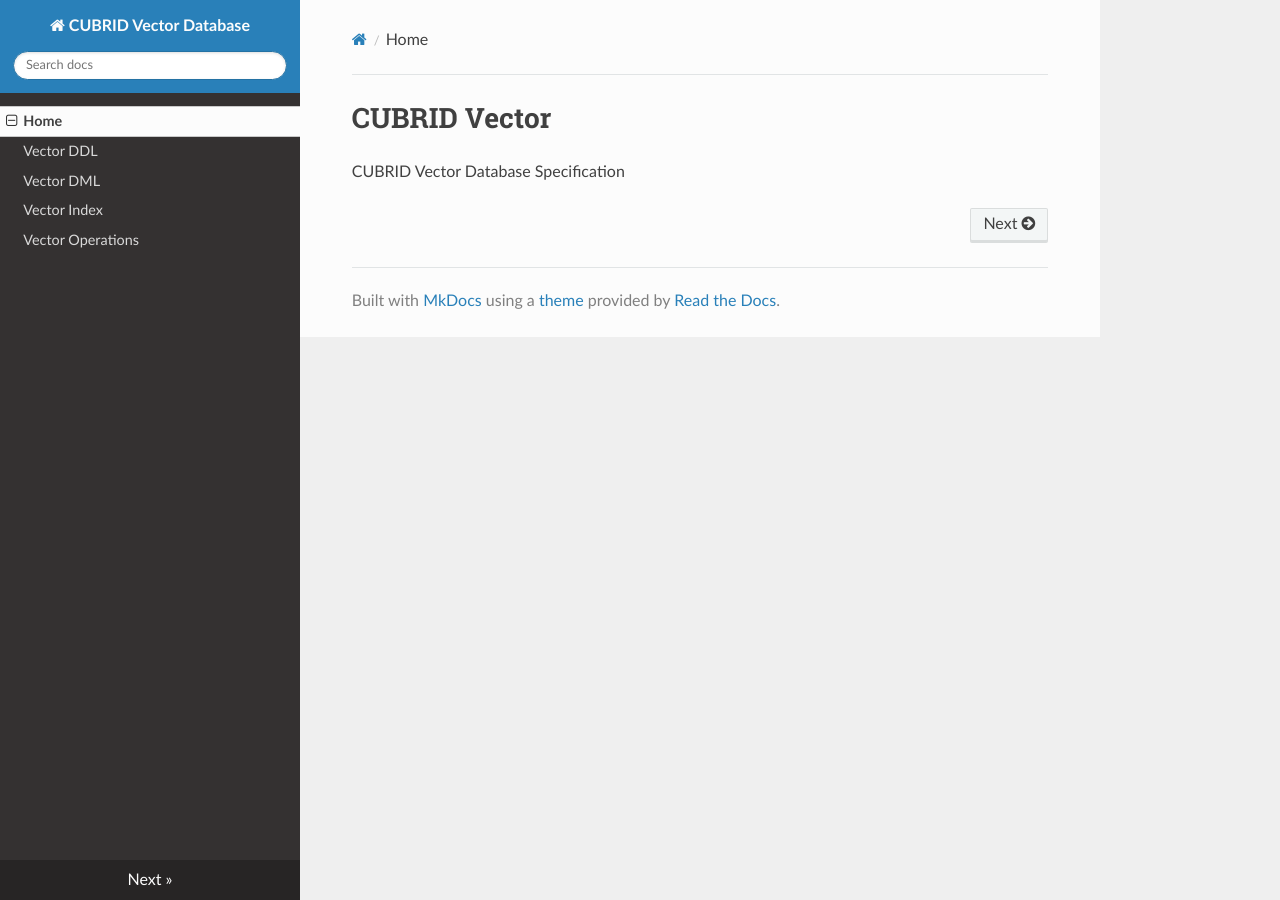
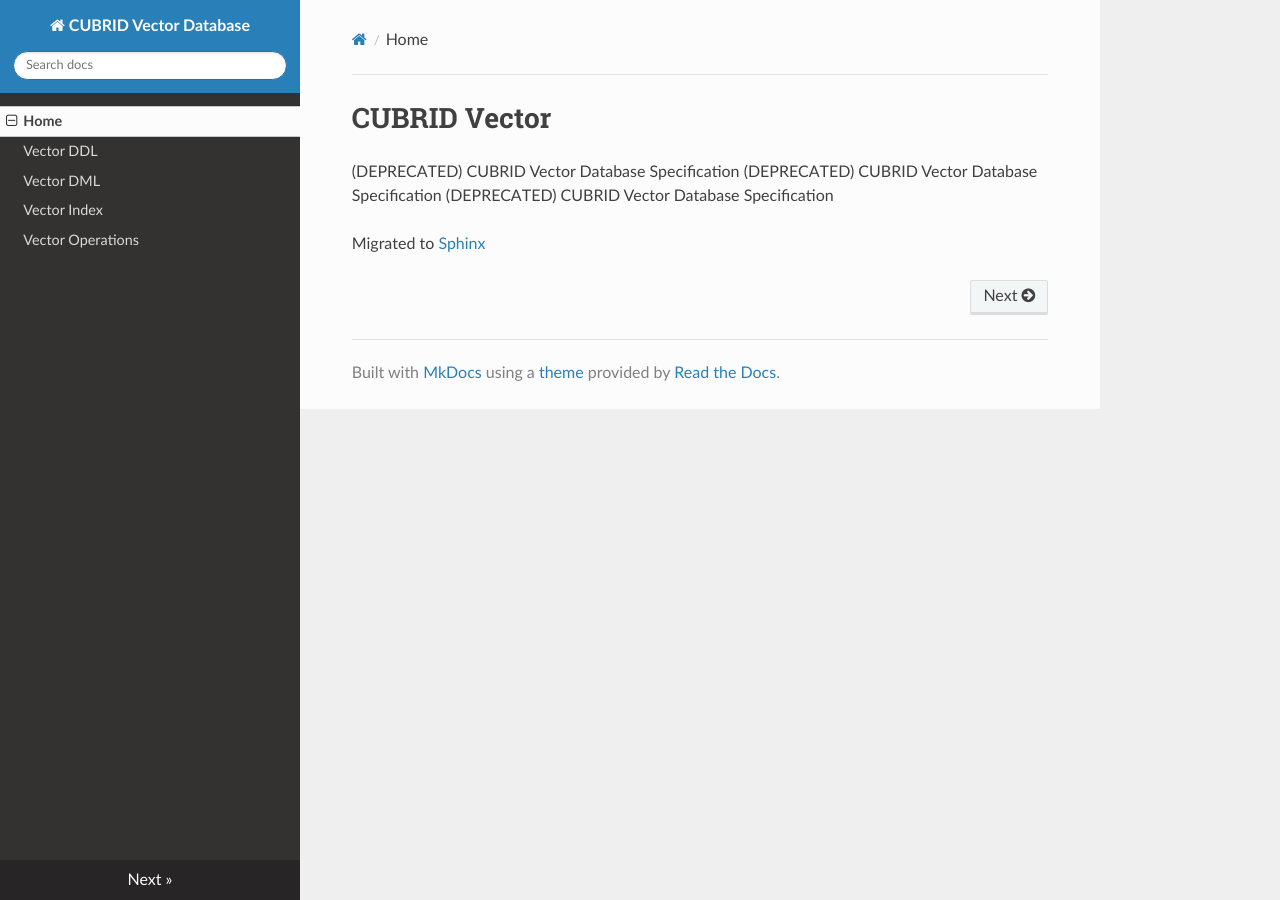
Before and after one commit to vimkim/cubrid-vec-manual, an MkDocs documentation site: the page built from docs/index.md, in a window 1280 px wide. Built offline with MkDocs 1.6.1, drawn with Linux system fonts in a browser that asks for light colours; nearby versions of some CDN libraries.

Commit message:
docs(*): migrate to sphinx

```diff
--- a/docs/index.md
+++ b/docs/index.md
@@ -1,6 +1,10 @@
 # CUBRID Vector
 
-CUBRID Vector Database Specification
+(DEPRECATED) CUBRID Vector Database Specification
+(DEPRECATED) CUBRID Vector Database Specification
+(DEPRECATED) CUBRID Vector Database Specification
+
+Migrated to [Sphinx](https://vimkim.github.io/cubrid-vec-manual-sphinx/)
 
 <!--## Vector-->
 <!---->
--- a/mkdocs.yml
+++ b/mkdocs.yml
@@ -7,6 +7,9 @@ theme:
     - rust
     - bnf
     - sql
+plugins:
+  - search
+  - print-site
 
 markdown_extensions:
   - mdx_truly_sane_lists:
```
Also changed, not shown: README.md (+6 -0 lines).
